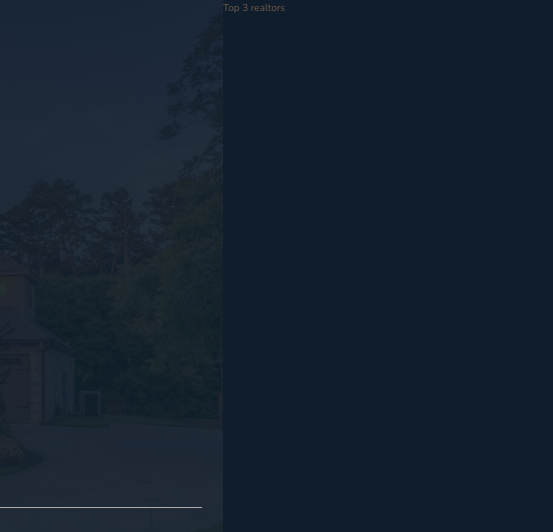
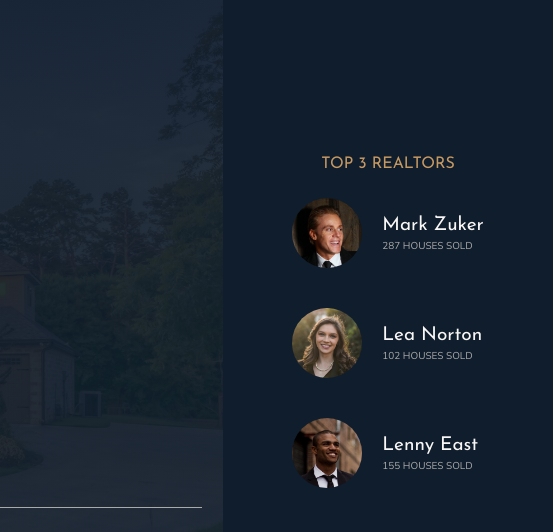
Before and after one commit to Svetanek/REstatePage, a website: page index.html in a window 1280 px wide. Shown: the top 532 px of the page, 727-1280 px from the left. Drawn offline with nearby package versions, Linux system fonts and the light colour scheme.

Commit message:
completed header-right

```diff
--- a/index.html
+++ b/index.html
@@ -32,7 +32,26 @@
       </div>
 
     </header>
-    <div class="realtors">Top 3 realtors</div>
+    <div class="realtors">
+      <h3 class="heading-3">Top 3 realtors</h3>
+      <div class="realtors__list">
+        <img src="img/realtor-1.jpeg" alt="Realtor 1" class="realtors__img">
+        <div class="realtors__details">
+          <h4 class="heading-4 heading-4--light">Mark Zuker</h4>
+          <p class="realtors__sold">287 houses sold</p>
+        </div>
+        <img src="img/realtor-2.jpeg" alt="Realtor 2" class="realtors__img">
+        <div class="realtors__details">
+          <h4 class="heading-4 heading-4--light">Lea Norton</h4>
+          <p class="realtors__sold">102 houses sold</p>
+        </div>
+        <img src="img/realtor-3.jpeg" alt="Realtor 3" class="realtors__img">
+        <div class="realtors__details">
+          <h4 class="heading-4 heading-4--light">Lenny East</h4>
+          <p class="realtors__sold">155 houses sold</p>
+        </div>
+      </div>
+    </div>
     <section class="features">
       <div class="feature">
         <svg class="feature__icon">
--- a/sass/_realtors.scss
+++ b/sass/_realtors.scss
@@ -1,4 +1,30 @@
 .realtors {
   background-color: $color-secondary;
   grid-column: col-start 7 / full-end;
+  padding: 3rem;
+
+  display: grid;
+  justify-items: center;
+  justify-content: center;
+  align-content: center;
+  grid-row-gap: 2rem;
+
+  &__list {
+    display: grid;
+    grid-template-columns: min-content max-content;
+    grid-column-gap: 2rem;
+    grid-row-gap: 5vh;
+    align-items: center;
+  }
+
+  &__img {
+    width: 7rem;
+    border-radius: 50%;
+    display: block;
+  }
+  &__sold {
+    text-transform: uppercase;
+    color: $color-grey-light-2;
+    margin-top: -3px;
+  }
 }
```
Also changed, not shown: css/style.css.
